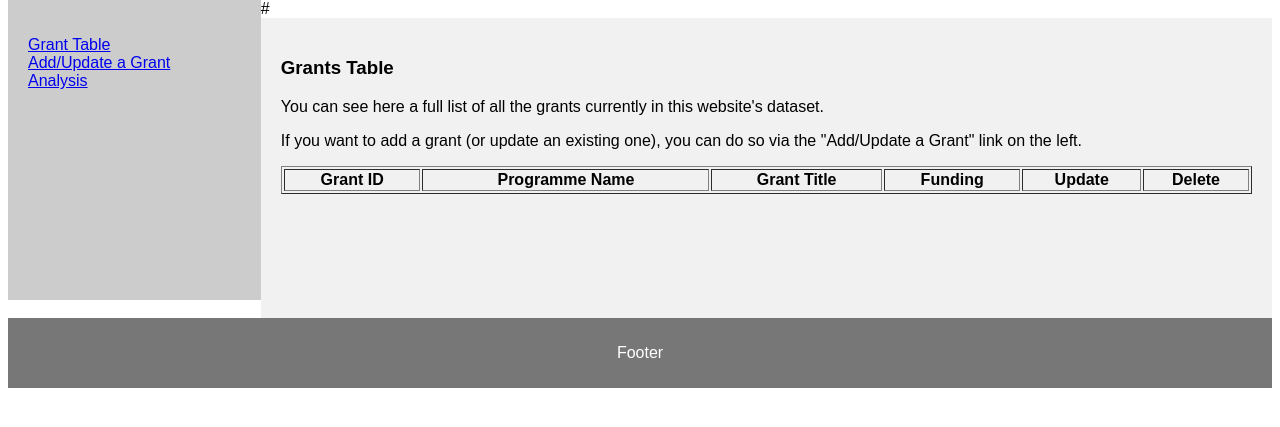
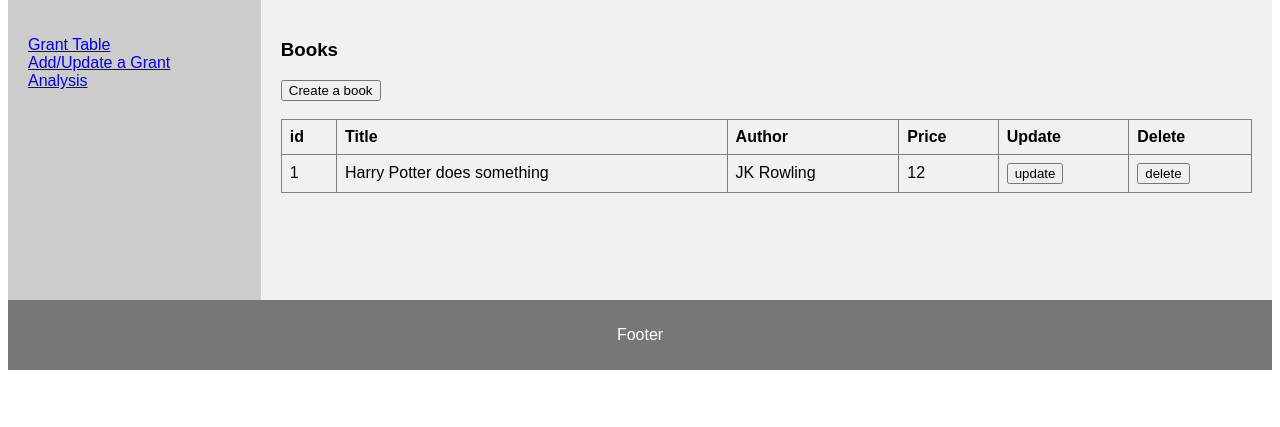
Before and after one commit to NeilTynan/WSAA-project, a Flask app: page / in a window 1280 px wide. Shown: the part 216-643 px from the top of the page. Run offline with Flask 2, Linux system fonts and the light colour scheme; lists and menus that the app fills with data are empty.

Commit message:
Mushed in book table html into the existing html frame

```diff
--- a/templates/1table.html
+++ b/templates/1table.html
@@ -2,7 +2,6 @@
 <html lang="en">
 <head>
 <script src="https://ajax.googleapis.com/ajax/libs/jquery/3.7.1/jquery.min.js"></script>
-<!-- https://www.w3schools.com/html/tryit.asp?filename=tryhtml_layout_float -->
 <title>CSS Template</title>
 <meta charset="utf-8">
 <meta name="viewport" content="width=device-width, initial-scale=1">
@@ -15,7 +14,6 @@ body {
   font-family: Arial, Helvetica, sans-serif;
 }
 
-/* Style the header */
 header {
   background-color: #666;
   padding: 30px;
@@ -24,16 +22,14 @@ header {
   color: white;
 }
 
-/* Create two columns/boxes that floats next to each other */
 nav {
   float: left;
   width: 20%;
-  height: 300px; /* only for demonstration, should be removed */
+  height: 300px;
   background: #ccc;
   padding: 20px;
 }
 
-/* Style the list inside the menu */
 nav ul {
   list-style-type: none;
   padding: 0;
@@ -44,17 +40,25 @@ article {
   padding: 20px;
   width: 80%;
   background-color: #f1f1f1;
-  height: 300px; /* only for demonstration, should be removed */
+  height: 300px;
 }
 
-/* Clear floats after the columns */
+#bookTable {
+  width: 100%;
+  border-collapse: collapse;
+}
+
+#bookTable th, #bookTable td {
+  padding: 8px;
+  text-align: left;
+}
+
 section::after {
   content: "";
   display: table;
   clear: both;
 }
 
-/* Style the footer */
 footer {
   background-color: #777;
   padding: 10px;
@@ -62,7 +66,6 @@ footer {
   color: white;
 }
 
-/* Responsive layout - makes the two columns/boxes stack on top of each other instead of next to each other, on small screens */
 @media (max-width: 600px) {
   nav, article {
     width: 100%;
@@ -85,103 +88,246 @@ footer {
       <li><a href="#">Analysis</a></li>
     </ul>
   </nav>
-# <!-- https://stackoverflow.com/questions/928849/setting-table-column-width#928859 -->
+
   <article>
-    <h1>Grants Table</h1>
-    <p>You can see here a full list of all the grants currently in this website's dataset.</p>
-    <p>If you want to add a grant (or update an existing one), you can do so via the "Add/Update a Grant" link on the left.</p>
-    <p> <table border="1" id="grantsTable" width="100%">
-      <thead>
+  <h1>Books</h1>
+  <div><button id="button-showCreate" onclick="showCreate()">Create a book</button><br/><br/></div>
+  <div>
+      <table border="1" id="bookTable">
           <tr>
-              <th>Grant ID</th>
-              <th>Programme Name</th>
-              <th>Grant Title</th>
-              <th>Funding</th>
-              <th>Update</th>
-              <th>Delete</th>
+                  <th>id</th>
+                  <th>Title</th>
+                  <th>Author</th>
+                  <th>Price</th>
+                  <th>Update</th>
+                  <th>Delete</th>
           </tr>
-      </thead>
-      <tbody id="grantsList">
-      </tbody>
-  </table> </p>
-  </article>
+          <tr id="1">
+              <td>1</td>
+              <td>Harry Potter does something</td>
+              <td>JK Rowling</td>
+              <td>12</td>
+              <td><button onclick="showUpdate(this)">update</button></td>
+              <td><button onclick="doDelete(this)">delete</button></td>
+
+      </tr>
+
+  </table>
+  <br/>
+  </div>
+  <div id="createUpdateForm" style="display:none">
+      <!-- spans are like divs but do not go onto a new line -->
+      <h2><span id="createLabel">Create a</span> <span id="updateLabel">Update this</span> Book</h2>
+      id <input type="text" name="id"><br/>
+      Title <input type="text" name="title"><br/>
+      Author <input type="text" name="author"><br/>
+      Price <input type="number" name="price"><br/>
+
+      <span><button id="button-doCreate" onclick="doCreate()">Create</button></span>
+ <span><button id="button-doUpdate" onclick="doUpdate()">Update</button></span>
+       <!-- "display:none" will make it hidden-->
+
+
+  </div>
+
+</body>
+<script>
+  //console.log("hello world")
+  function showCreate(){
+      document.getElementById("createUpdateForm").style.display = "block"
+
+      document.getElementById("button-doCreate").style.display = "block"
+      document.getElementById("button-doUpdate").style.display = "none"
+      document.getElementById("createLabel").style.display = "inline"
+      document.getElementById("updateLabel").style.display = "none"
+
+      document.getElementById("button-showCreate").style.display = "none"
+      document.getElementById("bookTable").style.display = "none"
+
+  }
+  function showUpdate(buttonElement){
+      document.getElementById("createUpdateForm").style.display = "block"
+
+      document.getElementById("button-doCreate").style.display = "none"
+      document.getElementById("button-doUpdate").style.display = "block"
+      document.getElementById("createLabel").style.display = "none"
+      document.getElementById("updateLabel").style.display = "inline"
+
+      document.getElementById("button-showCreate").style.display = "none"
+      document.getElementById("bookTable").style.display = "none"
+
+      rowElement= buttonElement.parentNode.parentNode
+      book = getBookFromRow(rowElement)
+      //console.log("updating")
+      //console.log(book)
+      populateFormWithBook(book)
+
+  }
+  function showViewall(){
+      document.getElementById("createUpdateForm").style.display = "none"
+
+      document.getElementById("button-showCreate").style.display = "block"
+      document.getElementById("bookTable").style.display = "block"
+
+  }
+  function clearForm(){
+      var form = document.getElementById('createUpdateForm')
+
+      form.querySelector('input[name="id"]').disabled = false
+      form.querySelector('input[name="id"]').value  =''
+      form.querySelector('input[name="author"]').value=''
+      form.querySelector('input[name="title"]').value=''
+      form.querySelector('input[name="price"]').value=''
+  }
+
+  function getBookFromForm(){
+      var form = document.getElementById('createUpdateForm')
+
+       var book = {}
+    book.id = form.querySelector('input[name="id"]').value
+    book.title = form.querySelector('input[name="title"]').value
+    book.author = form.querySelector('input[name="author"]').value
+    book.price = form.querySelector('input[name="price"]').value
+    //console.log(JSON.stringify(book))
+      return book
+  }
+  function populateFormWithBook(book){
+     var form = document.getElementById('createUpdateForm')
+    form.querySelector('input[name="id"]').disabled = true
+     form.querySelector('input[name="id"]').value  = book.id
+     form.querySelector('input[name="title"]').value= book.title
+    form.querySelector('input[name="author"]').value= book.author
+    form.querySelector('input[name="price"]').value= book.price
+}
+
+
+  function addBookToTable(book){
+      var tableElement = document.getElementById('bookTable')
+      var rowElement = tableElement.insertRow(-1)
+
+      rowElement.setAttribute('id',book.id)
+
+      var cell1 = rowElement.insertCell(0);
+      cell1.innerHTML = book.id
+      var cell2 = rowElement.insertCell(1);
+      cell2.innerHTML = book.title
+      var cell3 = rowElement.insertCell(2);
+      cell3.innerHTML = book.author
+      var cell4 = rowElement.insertCell(3);
+      cell4.innerHTML = book.price
+      var cell5 = rowElement.insertCell(4);
+      cell5.innerHTML = '<button onclick="showUpdate(this)">Update</button>'
+      var cell6 = rowElement.insertCell(5);
+      cell6.innerHTML = '<button onclick=doDelete(this)>delete</button>'
+
+  }
+  function getBookFromRow(rowElement){
+      var book ={}
+      book.id  = rowElement.cells[0].firstChild.textContent
+      book.title = rowElement.cells[1].firstChild.textContent
+      book.author = rowElement.cells[2].firstChild.textContent
+      book.price = rowElement.cells[3].firstChild.textContent
+      return book
+  }
+  function setBookInRow(rowElement, book){
+      rowElement.cells[0].firstChild.textContent= book.id
+      rowElement.cells[1].firstChild.textContent= book.title
+      rowElement.cells[2].firstChild.textContent= book.author
+      rowElement.cells[3].firstChild.textContent= book.price
+}
+
+  function doCreate(){
+      console.log("creating a book")
+      book = getBookFromForm()
+      //console.log(book)
+      // I need to wait until I get the id from the server before adding this to the table
+      // so  I put that code in the callback function
+      createBook(convertDisplayBookToServerBook(book), processCreateResponse)
+
+  }
+  function doUpdate(){
+      book= getBookFromForm()
+      console.log(book)
+      var rowElement = document.getElementById(book.id)
+      setBookInRow(rowElement, book)
+      // now I am updating on the server
+      // yes there is a change that it will be updated on the table and not the server
+      updateBook(convertDisplayBookToServerBook(book), doNothing)
+
+      showViewall()
+      clearForm()
+  }
+  function doDelete(buttonElement){
+      console.log("in delete")
+      var tableElement = document.getElementById('bookTable')
+      var rowElement = buttonElement.parentNode.parentNode;
+      // I need the book id
+      id = rowElement.getAttribute("id")
+      console.log("deleting "+id)
+      deleteBook(id, doNothing)
+
+
+      index = rowElement.rowIndex
+      tableElement.deleteRow(index);
+
+
+  }
+
+  // populate the table
+  function processGetAllResponse(result){
+      console.log("in process")
+      //console.log(result)
+      for (book of result){
+          //console.log(book)
+          // issue the format of the book object is different from lab06.02
+          // there are two solutions change the book object in lan06.02 to have capitals
+          // or convert
+          displayBook = {}
+          displayBook.id = book.id
+          displayBook.author = book.author
+          displayBook.title = book.title
+          displayBook.price = book.price
+          // you can now pass it to addBookToTable
+          //console.log(displayBook)
+          addBookToTable(displayBook)
+      }
+  }
+  function convertDisplayBookToServerBook(displayBook){
+      serverBook = {}
+      serverBook.id = displayBook.id
+      serverBook.title = displayBook.title
+      serverBook.author = displayBook.author
+      serverBook.price = parseInt(displayBook.price) // convert the string to an int
+      return serverBook
+  }
+  function convertServerBookToDisplayBook(book){
+      displayBook = {}
+      displayBook.id = book.id
+      displayBook.author = book.author
+      displayBook.title = book.title
+      displayBook.price = book.price
+      return displayBook
+  }
+  function processCreateResponse(result){
+      displayBook = convertServerBookToDisplayBook(result)
+      addBookToTable(displayBook)
+      showViewall()
+      clearForm()
+  }
+  // I should set this as the default function for the callback
+  function doNothing(result){
+      console.log("nothing:"+result)
+      return "done"
+  }
+   getAll(processGetAllResponse)
+
+</script>
+
 </section>
 
 <footer>
   <p>Footer</p>
 </footer>
-<script>
 
-  function getAll(callback){
-        console.log("in get all");
-        $.ajax({
-            "url": "http://atuntynan.pythonanywhere.com/grants",
-            "method": "GET",
-            "data": "",
-            "dataType": "JSON",
-            "success": function(result) {
-                //console.log(result);
-                callback(result);
-            },
-            "error": function(xhr, status, error) {
-                console.log("error: " + status + " msg:" + error);
-            }
-        });
-    }
-
-    function creategrant(grant, callback){
-        console.log(JSON.stringify(grant));
-        $.ajax({
-            "url": "http://atuntynan.pythonanywhere.com/grants",
-            "method": "POST",
-            "data": JSON.stringify(grant),
-            "dataType": "JSON",
-            contentType: "application/json; charset=utf-8",
-            "success": function(result) {
-                //console.log(result);
-                callback(result);
-            },
-            "error": function(xhr, status, error) {
-                console.log("error: " + status + " msg:" + error);
-            }
-        });
-    }
-
-    function updategrant(grant, callback){
-        console.log(JSON.stringify(grant));
-        $.ajax({
-            "url": "http://atuntynan.pythonanywhere.com/grants" + encodeURI(grant.id),
-            "method": "PUT",
-            "data": JSON.stringify(grant),
-            "dataType": "JSON",
-            contentType: "application/json; charset=utf-8",
-            "success": function(result) {
-                console.log(result);
-                callback(result);
-            },
-            "error": function(xhr, status, error) {
-                console.log("error: " + status + " msg:" + error);
-            }
-        });
-    }
-
-    function deletegrant(id, callback){
-        $.ajax({
-            "url": "http://atuntynan.pythonanywhere.com/grants" + id,
-            "method": "DELETE",
-            "data": "",
-            "dataType": "JSON",
-            contentType: "application/json; charset=utf-8",
-            "success": function(result) {
-                console.log(result);
-                callback(result);
-            },
-            "error": function(xhr, status, error) {
-                console.log("error: " + status + " msg:" + error);
-            }
-        });
-    }
-
-</script>
 </body>
 </html>
```
